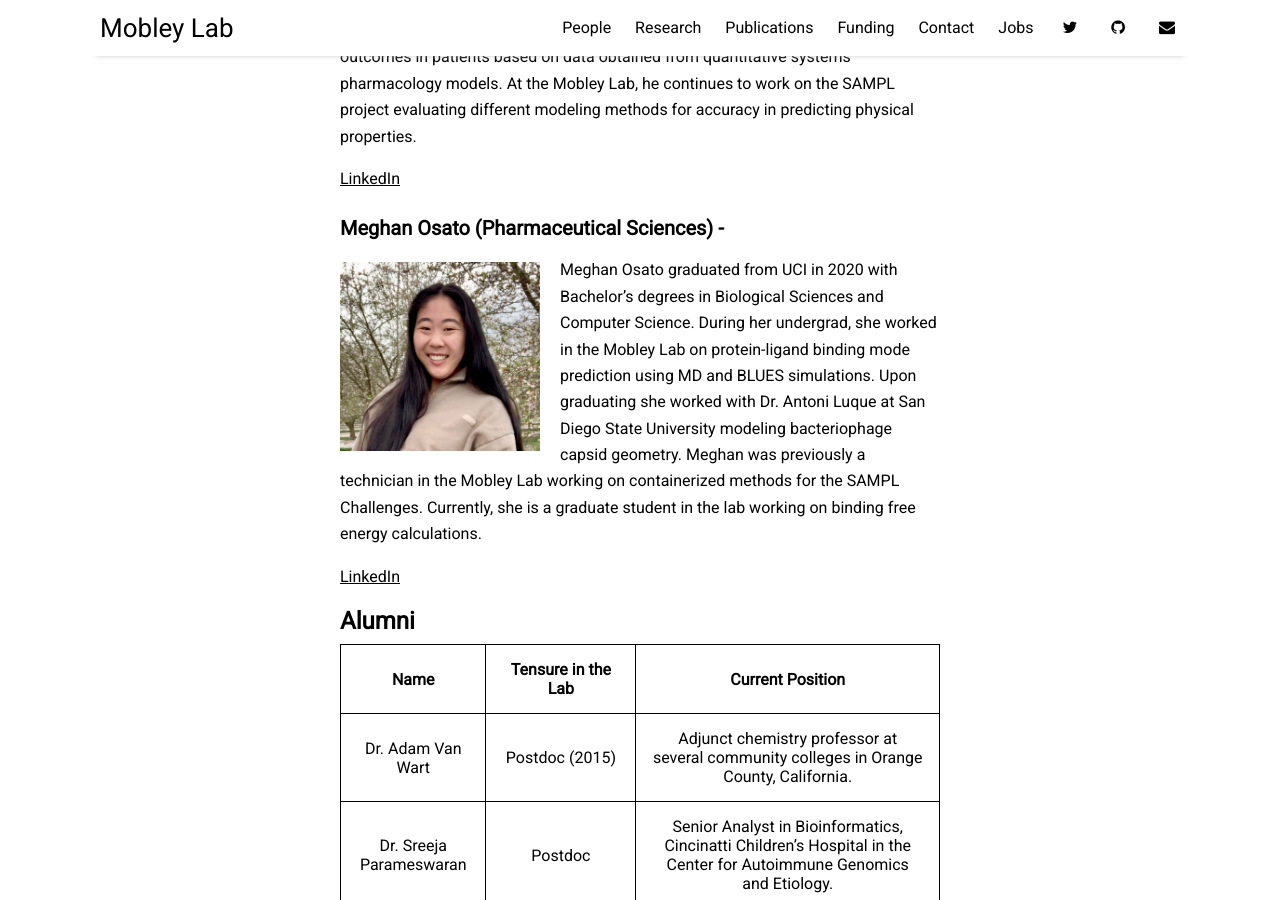
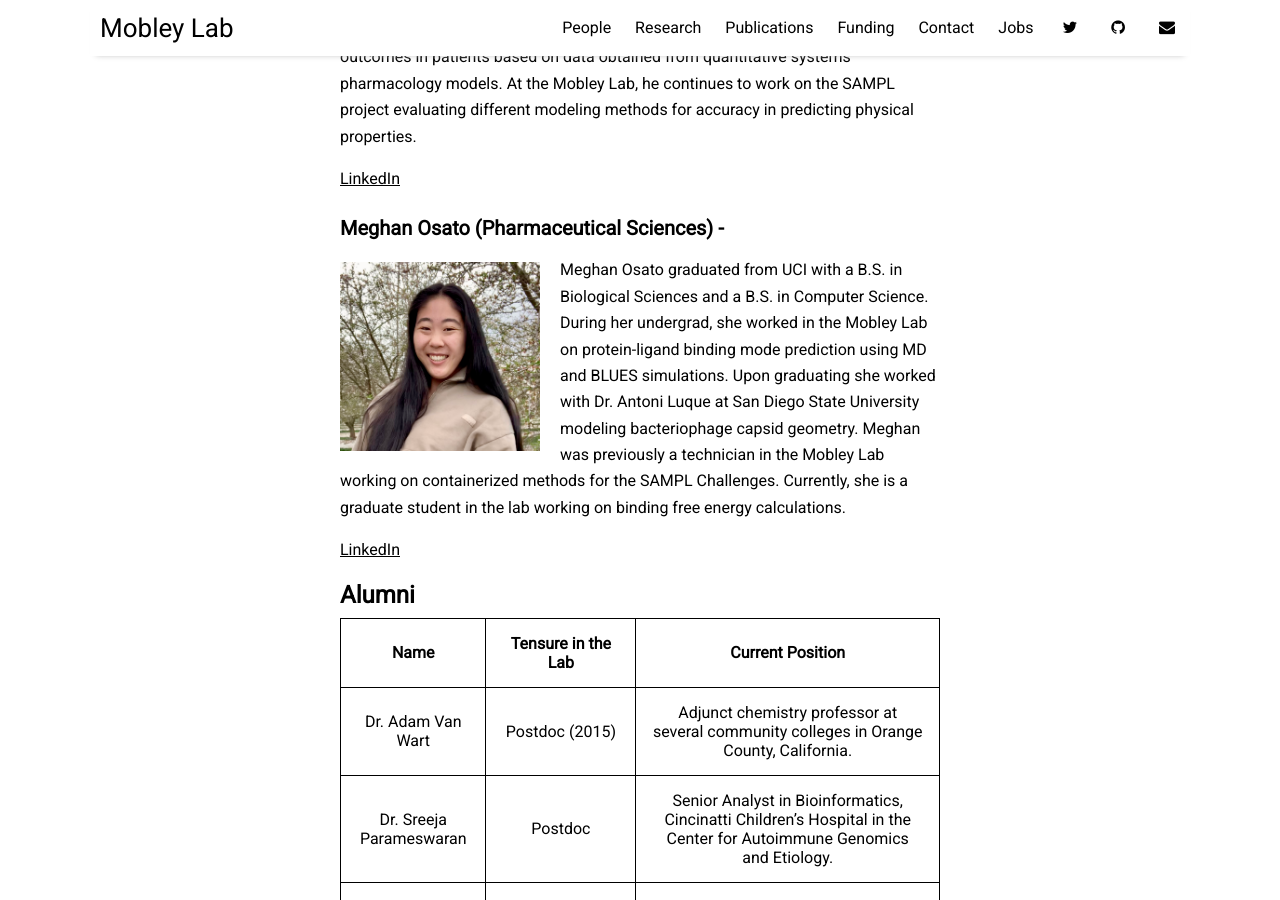
Before and after one commit to MobleyLab/mobleylab.org, a Jekyll site: the page built from pages/people.md, in a window 1280 px wide and 900 px high, scrolled down 5661 px. Built offline with Jekyll 4.4.1, drawn with Linux system fonts in a browser that asks for light colours; nearby versions of some CDN libraries.

Commit message:
Update people.md

```diff
--- a/pages/people.md
+++ b/pages/people.md
@@ -123,7 +123,7 @@ Aakankschit (AK) Nandkeolyar graduated with a B.S. and M.S. in Biomedical Engine
 
 <img src="{{site.baseurl}}/assets/img/mosato.jpg" alt="mosato" width="200" style="float:left;padding-right: 20px;padding-bottom: 5px">
 
-Meghan Osato graduated from UCI in 2020 with Bachelor's degrees in Biological Sciences and Computer Science. During her undergrad, she worked in the Mobley Lab on protein-ligand binding mode prediction using MD and BLUES simulations. Upon graduating she worked with Dr. Antoni Luque at San Diego State University modeling bacteriophage capsid geometry. Meghan was previously a technician in the Mobley Lab working on containerized methods for the SAMPL Challenges. Currently, she is a graduate student in the lab working on binding free energy calculations.
+Meghan Osato graduated from UCI with a B.S. in Biological Sciences and a B.S. in Computer Science. During her undergrad, she worked in the Mobley Lab on protein-ligand binding mode prediction using MD and BLUES simulations. Upon graduating she worked with Dr. Antoni Luque at San Diego State University modeling bacteriophage capsid geometry. Meghan was previously a technician in the Mobley Lab working on containerized methods for the SAMPL Challenges. Currently, she is a graduate student in the lab working on binding free energy calculations.
 
 [LinkedIn](https://www.linkedin.com/in/meghan-osato-bb3b06153/ )
 
```
